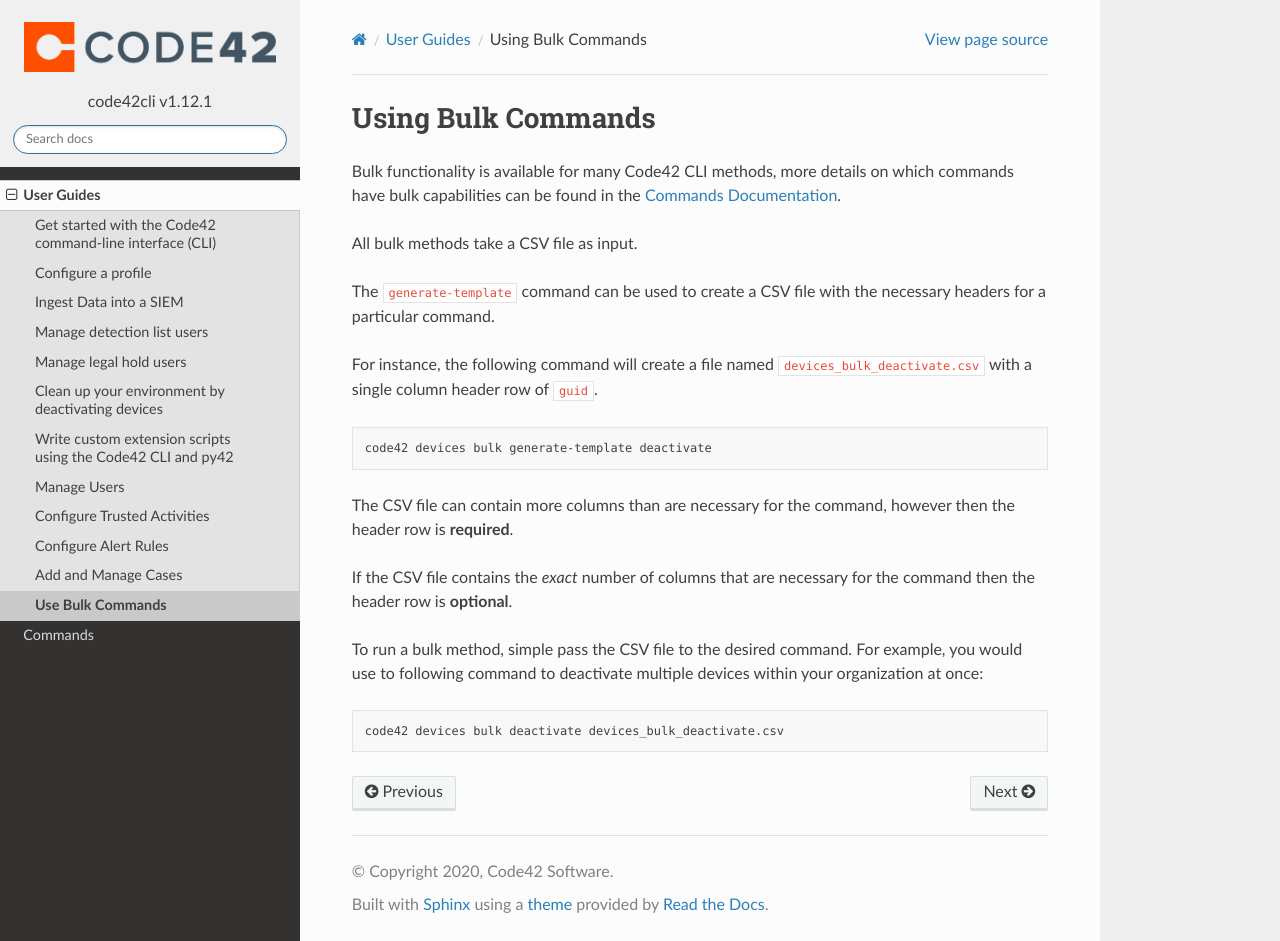
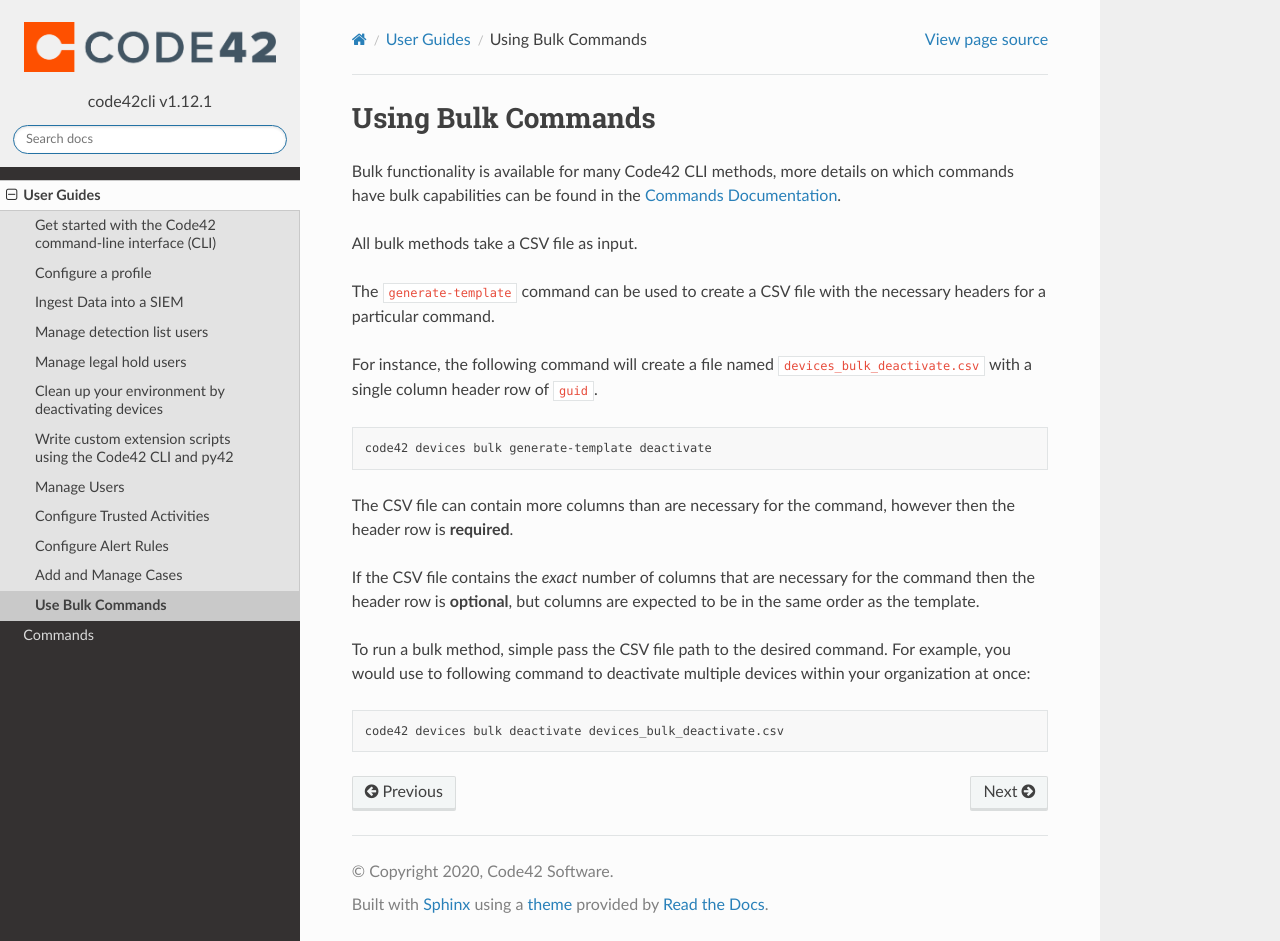
Before and after one commit to code42/code42cli, a Sphinx documentation site: the page built from docs/userguides/bulkcommands.md, in a window 1280 px wide and 941 px high. Built offline with Sphinx 7.4.7 and the Read the Docs theme 2.0.0, drawn with Linux system fonts in a browser that asks for light colours; the version number is read from the project's files by our own code.

Commit message:
update user guide

````diff
--- a/docs/userguides/bulkcommands.md
+++ b/docs/userguides/bulkcommands.md
@@ -13,9 +13,9 @@
 
 The CSV file can contain more columns than are necessary for the command, however then the header row is **required**.
 
-If the CSV file contains the *exact* number of columns that are necessary for the command then the header row is **optional**.
+If the CSV file contains the *exact* number of columns that are necessary for the command then the header row is **optional**, but columns are expected to be in the same order as the template.
 
-To run a bulk method, simple pass the CSV file to the desired command.  For example, you would use to following command to deactivate multiple devices within your organization at once:
+To run a bulk method, simple pass the CSV file path to the desired command.  For example, you would use to following command to deactivate multiple devices within your organization at once:
 
 
 ```bash
````
